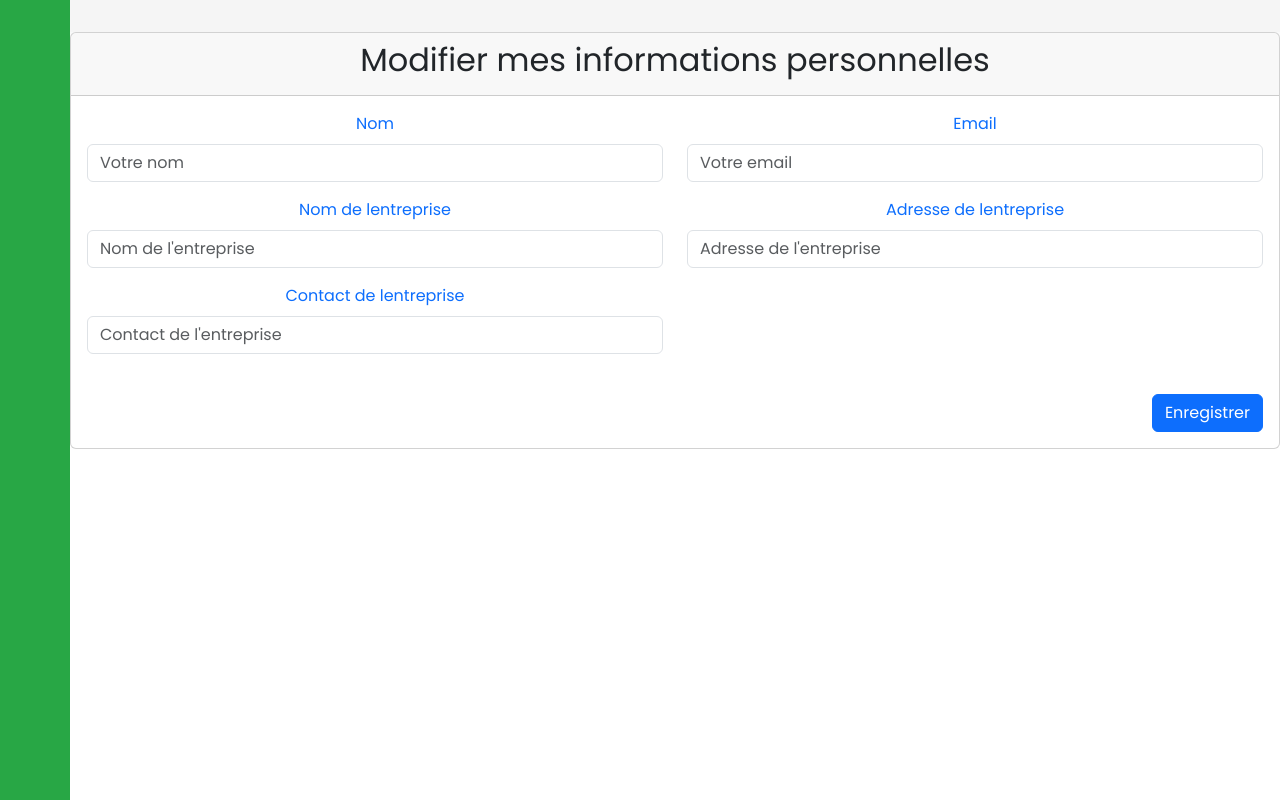
After one commit to ikastner/MissiOn, a Symfony app: template templates/website/admin/profile/update_profile.html.twig in a window 1280 px wide. The commit adds this page. Run offline with Twig, Linux system fonts and the light colour scheme; the template is opened without the code that fills it, so the values that code supplies are empty; some libraries are stand-ins or nearby versions.

Commit message:
profil&personnel&gestionnaire

```diff
--- a/src/Security/UserAuthAuthenticator.php
+++ b/src/Security/UserAuthAuthenticator.php
@@ -58,9 +58,9 @@ class UserAuthAuthenticator extends AbstractLoginFormAuthenticator
                 case 'freelance':
                     return new RedirectResponse($this->urlGenerator->generate('freelance_profile'));
                 case 'gestionnaire':
-                    return new RedirectResponse($this->urlGenerator->generate('app_admin'));
+                    return new RedirectResponse($this->urlGenerator->generate('admin_profile'));
                 case 'personel':
-                    return new RedirectResponse($this->urlGenerator->generate('app_admin'));
+                    return new RedirectResponse($this->urlGenerator->generate('admin_profile'));
                 // // default:
                 //     return new RedirectResponse('/default/dashboard'); // Route par défaut
             }
--- a/templates/choice_register/index.html.twig
+++ b/templates/choice_register/index.html.twig
@@ -21,8 +21,7 @@
                         Demande de compte gestionnaire d'entreprise
                     </a>
                 </div>
-
-                <p class="mt-4">
+                <p class="mt-4">9
                     Vous avez déjà un compte ?
                     <a href="/login">Se connecter</a>
                 </p>
--- a/templates/website/admin/layout/sidebar.html.twig
+++ b/templates/website/admin/layout/sidebar.html.twig
@@ -9,9 +9,9 @@
     </div>
     <ul class="sidebar-nav">
         <li class="sidebar-item">
-            <a href="{{path('app_admin')}}" class="sidebar-link">
+            <a href="{{path('admin_profile')}}" class="sidebar-link">
                 <i class="lni lni-home"></i>
-                <span>Accueil</span>
+                <span>Profil</span>
             </a>
         </li>
         {% if app.user and is_granted('ROLE_GESTIONNAIRE') %}
--- /dev/null
+++ b/templates/website/admin/profile/update_profile.html.twig
@@ -0,0 +1,57 @@
+{% extends 'website/admin/layout/base.html.twig' %}
+
+{% block title %}Profil{% endblock %}
+
+{% block body %}
+
+<div class="card">
+    <div class="card-header text-center">
+        <h2>Modifier mes informations personnelles</h2>
+    </div>
+    <div class="card-body">
+        <form action="{{ path('admin_register_update_profile') }}" method="POST">
+            <div class="row">
+            {% if app.user and is_granted('ROLE_PERSONNEL') %}
+                <div class="col-md-6 mb-3">
+                    <label for="nom" class="form-label text-primary">Nom</label>
+                    <input type="text" class="form-control" id="nom" name="nom" placeholder="Votre nom" value="{{ app.user.personel.name }}">
+                </div>
+                <div class="col-md-6 mb-3">
+                    <label for="email" class="form-label text-primary">Email</label>
+                    <input type="email" class="form-control" id="email" name="email" placeholder="Votre email" value="{{ app.user.email }}">
+                </div>
+                <div class="col-md-6 mb-3">
+                    <label for="entreprise_nom" class="form-label text-primary">Nom de lentreprise</label>
+                    <input type="text" class="form-control" id="entreprise_nom" name="entreprise_nom" placeholder="Nom de l'entreprise" value="{{ app.user.personel.entreprise.name }}" disabled>
+                </div>
+            {% else %}
+                <div class="col-md-6 mb-3">
+                    <label for="nom" class="form-label text-primary">Nom</label>
+                    <input type="text" class="form-control" id="nom" name="nom" placeholder="Votre nom" value="{{ app.user.gestionnaire.name }}">
+                </div>
+                <div class="col-md-6 mb-3">
+                    <label for="email" class="form-label text-primary">Email</label>
+                    <input type="email" class="form-control" id="email" name="email" placeholder="Votre email" value="{{ app.user.email }}">
+                </div>
+                <div class="col-md-6 mb-3">
+                    <label for="entreprise_nom" class="form-label text-primary">Nom de lentreprise</label>
+                    <input type="text" class="form-control" id="entreprise_nom" name="entreprise_nom" placeholder="Nom de l'entreprise" value="{{ app.user.gestionnaire.entreprise.name }}">
+                </div>
+                <div class="col-md-6 mb-3">
+                    <label for="entreprise_adresse" class="form-label text-primary">Adresse de lentreprise</label>
+                    <input type="text" class="form-control" id="entreprise_adresse" name="entreprise_adresse" placeholder="Adresse de l'entreprise" value="{{ app.user.gestionnaire.entreprise.adresse }}">
+                </div>
+                <div class="col-md-6 mb-3">
+                    <label for="entreprise_contact" class="form-label text-primary">Contact de lentreprise</label>
+                    <input type="text" class="form-control" id="entreprise_contact" name="entreprise_contact" placeholder="Contact de l'entreprise" value="{{ app.user.gestionnaire.entreprise.contact }}">
+                </div>
+            {% endif %}
+            </div>
+            <div class="d-flex justify-content-end mt-4">
+                <button type="submit" class="btn btn-primary">Enregistrer</button>
+            </div>
+        </form>
+    </div>
+</div>
+
+{% endblock %}
```
Also changed, not shown: src/Controller/UpdateProfileController.php (+67 -0 lines), templates/website/admin/profile/profile.html.twig (added, +38 -0 lines).
